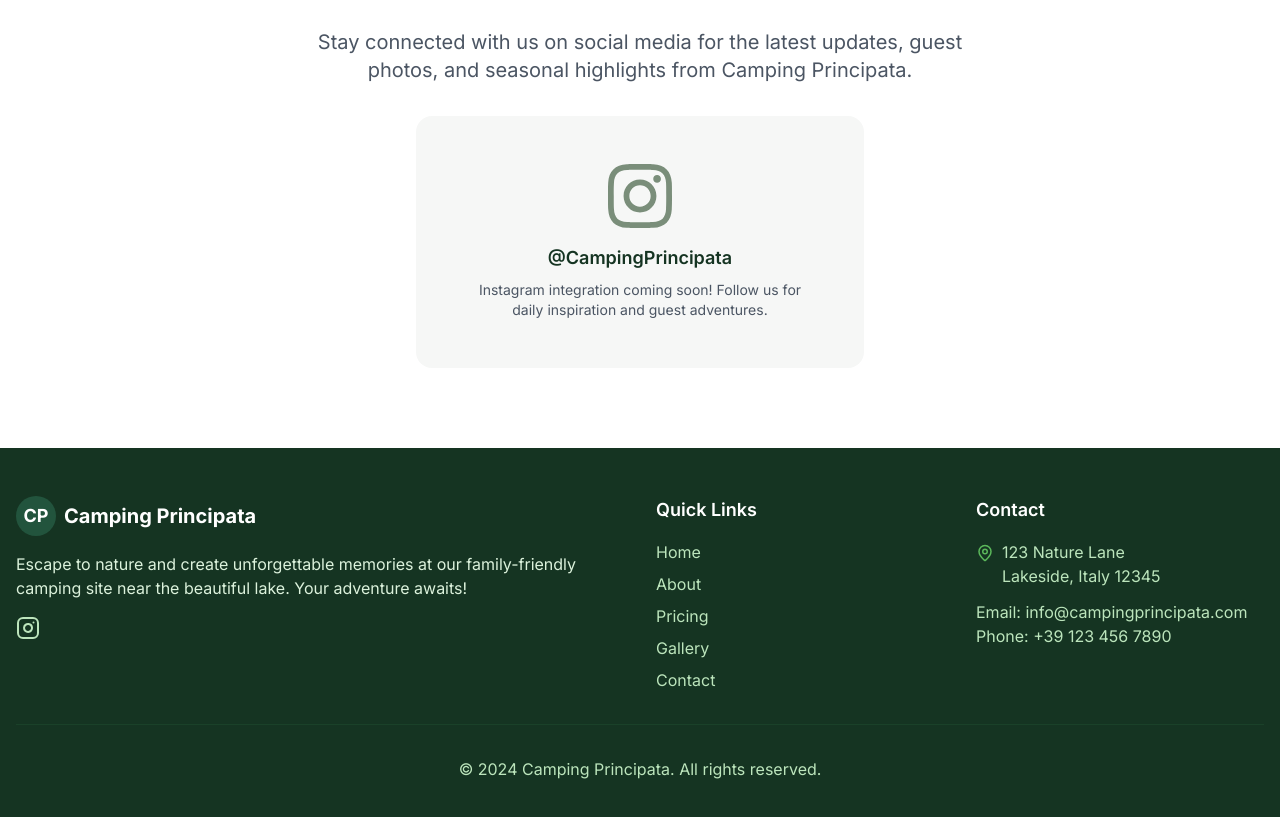
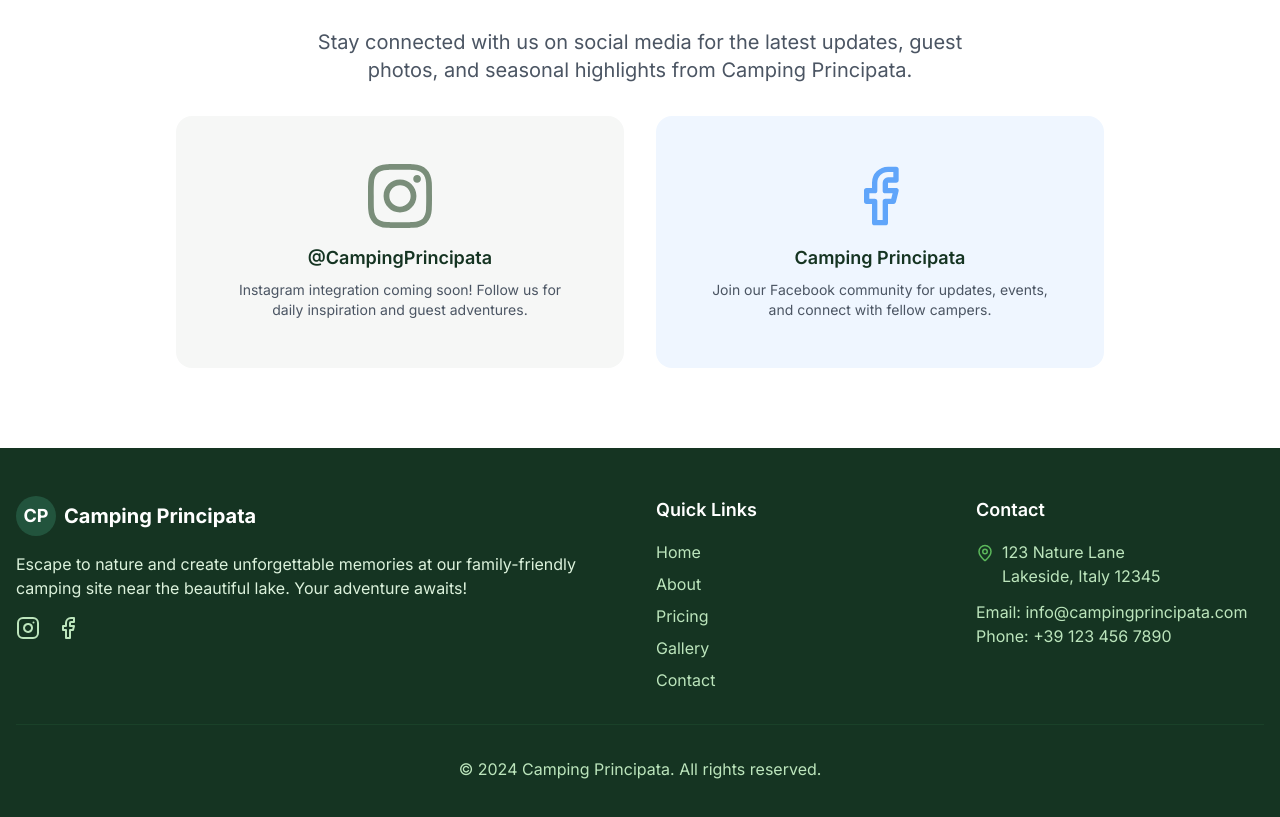
Before and after one commit to cpgersiol/principata-nature-escape, a React (Vite) app: page /gallery in a window 1280 px wide. Shown: the part 1712-2529 px from the top of the page. Built offline with nearby package versions, Linux system fonts and the light colour scheme.

Commit message:
Add Facebook link to gallery and footer
Added Facebook link to the gallery section and the footer.

```diff
--- a/src/components/Footer.tsx
+++ b/src/components/Footer.tsx
@@ -1,5 +1,5 @@
 
-import { MapPin, Instagram } from 'lucide-react';
+import { MapPin, Instagram, Facebook } from 'lucide-react';
 
 const Footer = () => {
   return (
@@ -25,6 +25,13 @@ const Footer = () => {
                 aria-label="Instagram"
               >
                 <Instagram size={24} />
+              </a>
+              <a
+                href="#"
+                className="text-forest-200 hover:text-white transition-colors duration-200"
+                aria-label="Facebook"
+              >
+                <Facebook size={24} />
               </a>
             </div>
           </div>
--- a/src/pages/Gallery.tsx
+++ b/src/pages/Gallery.tsx
@@ -1,6 +1,7 @@
 
 import { useState } from 'react';
 import { GalleryHorizontal, ArrowLeft, ArrowRight } from 'lucide-react';
+import { Facebook } from 'lucide-react';
 
 const Gallery = () => {
   const [selectedCategory, setSelectedCategory] = useState('all');
@@ -196,7 +197,7 @@ const Gallery = () => {
         </div>
       </section>
 
-      {/* Instagram Section */}
+      {/* Social Media Section */}
       <section className="py-20 bg-white">
         <div className="container mx-auto px-4 text-center">
           <h2 className="text-3xl md:text-4xl font-bold text-forest-800 mb-6 animate-fade-in">
@@ -206,7 +207,8 @@ const Gallery = () => {
             Stay connected with us on social media for the latest updates, guest photos,
             and seasonal highlights from Camping Principata.
           </p>
-          <div className="bg-sage-50 rounded-2xl p-12 max-w-md mx-auto animate-scale-in" style={{ animationDelay: '0.4s' }}>
+          <div className="flex justify-center gap-8">
+            <div className="bg-sage-50 rounded-2xl p-12 max-w-md animate-scale-in" style={{ animationDelay: '0.4s' }}>
               <div className="text-sage-400 mb-4">
                 <svg className="w-16 h-16 mx-auto" fill="currentColor" viewBox="0 0 24 24">
                   <path d="M12 2.163c3.204 0 3.584.012 4.85.07 3.252.148 4.771 1.691 4.919 4.919.058 1.265.069 1.645.069 4.849 0 3.205-.012 3.584-.069 4.849-.149 3.225-1.664 4.771-4.919 4.919-1.266.058-1.644.07-4.85.07-3.204 0-3.584-.012-4.849-.07-3.26-.149-4.771-1.699-4.919-4.92-.058-1.265-.07-1.644-.07-4.849 0-3.204.013-3.583.07-4.849.149-3.227 1.664-4.771 4.919-4.919 1.266-.057 1.645-.069 4.849-.069zm0-2.163c-3.259 0-3.667.014-4.947.072-4.358.2-6.78 2.618-6.98 6.98-.059 1.281-.073 1.689-.073 4.948 0 3.259.014 3.668.072 4.948.2 4.358 2.618 6.78 6.98 6.98 1.281.058 1.689.072 4.948.072 3.259 0 3.668-.014 4.948-.072 4.354-.2 6.782-2.618 6.979-6.98.059-1.28.073-1.689.073-4.948 0-3.259-.014-3.667-.072-4.947-.196-4.354-2.617-6.78-6.979-6.98-1.281-.059-1.69-.073-4.949-.073zm0 5.838c-3.403 0-6.162 2.759-6.162 6.162s2.759 6.163 6.162 6.163 6.162-2.759 6.162-6.163c0-3.403-2.759-6.162-6.162-6.162zm0 10.162c-2.209 0-4-1.79-4-4 0-2.209 1.791-4 4-4s4 1.791 4 4c0 2.21-1.791 4-4 4zm6.406-11.845c-.796 0-1.441.645-1.441 1.44s.645 1.44 1.441 1.44c.795 0 1.439-.645 1.439-1.44s-.644-1.44-1.439-1.44z"/>
@@ -216,6 +218,16 @@ const Gallery = () => {
               <p className="text-gray-600 text-sm">
                 Instagram integration coming soon! Follow us for daily inspiration and guest adventures.
               </p>
+            </div>
+            <div className="bg-blue-50 rounded-2xl p-12 max-w-md animate-scale-in" style={{ animationDelay: '0.6s' }}>
+              <div className="text-blue-400 mb-4">
+                <Facebook size={64} className="mx-auto" />
+              </div>
+              <h3 className="text-lg font-semibold text-forest-800 mb-2">Camping Principata</h3>
+              <p className="text-gray-600 text-sm">
+                Join our Facebook community for updates, events, and connect with fellow campers.
+              </p>
+            </div>
           </div>
         </div>
       </section>
```
Lines whose indentation alone changed are shown as unchanged.
